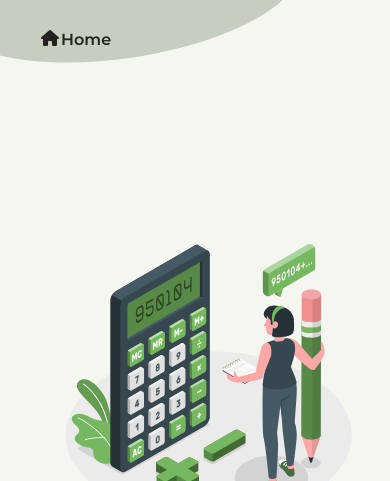
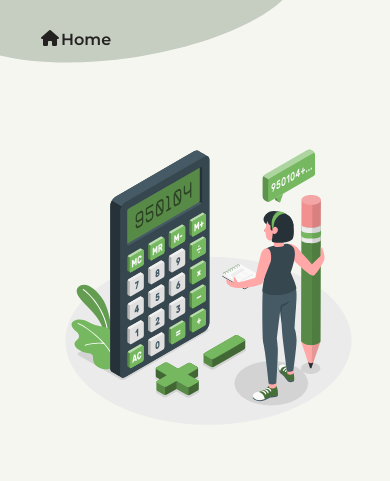
Before and after one commit to Pizok/Web-perhitungan, a plain HTML site: page index.html in a window 390 px wide. Shown: the top 481 px of the page. Drawn offline with Linux system fonts and the light colour scheme.

Commit message:
Update style.css
Caba1

```diff
--- a/style.css
+++ b/style.css
@@ -175,13 +175,7 @@ ul a {
         height: 90%;
     }
 
-    #maincontent {
-        position: absolute;
-        top: 50%;
-        left: 50%;
-        margin-right: -50%;
-        transform: translate(-50%, -50%);
-    }
+
 
 }
 
```
